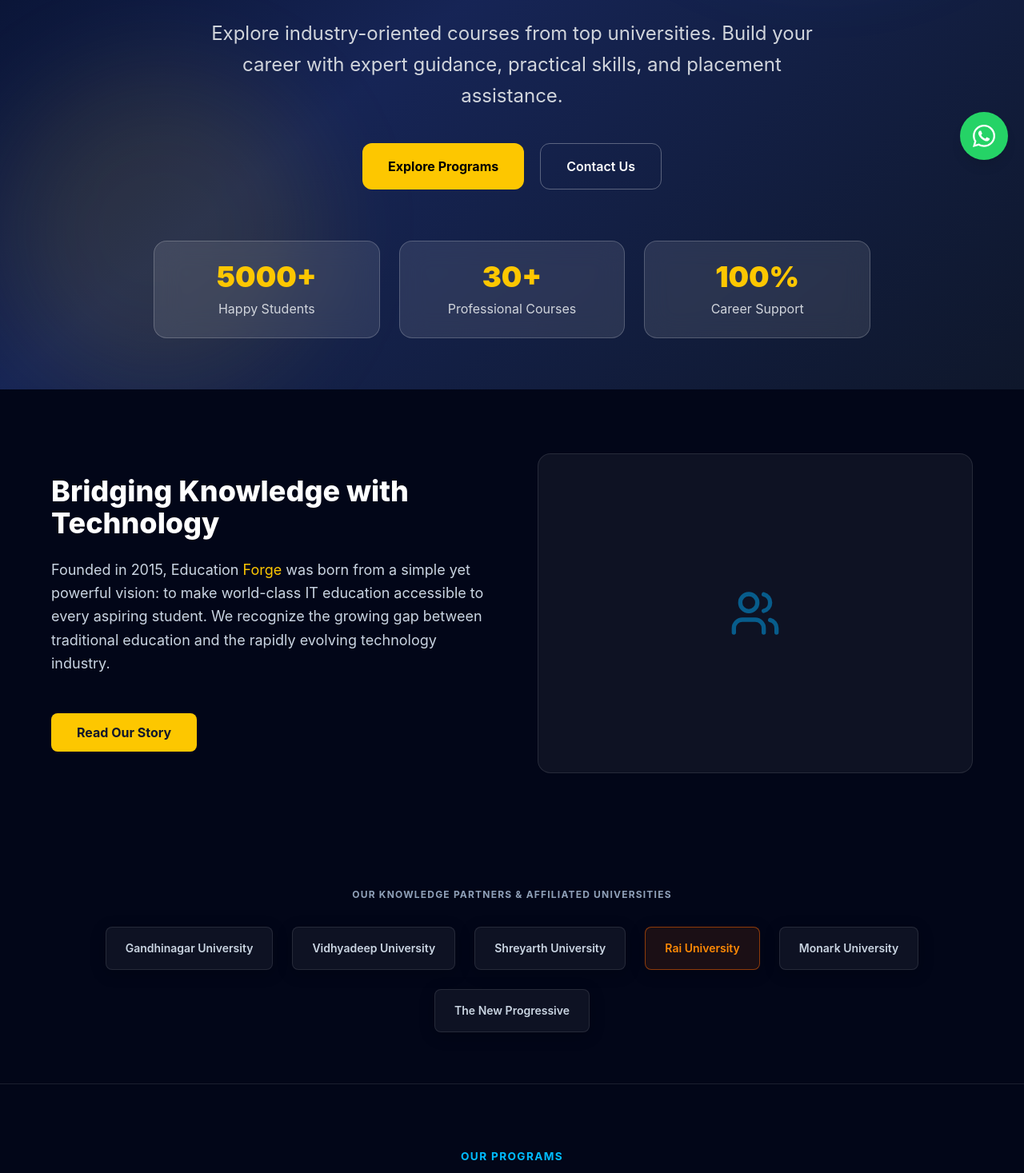
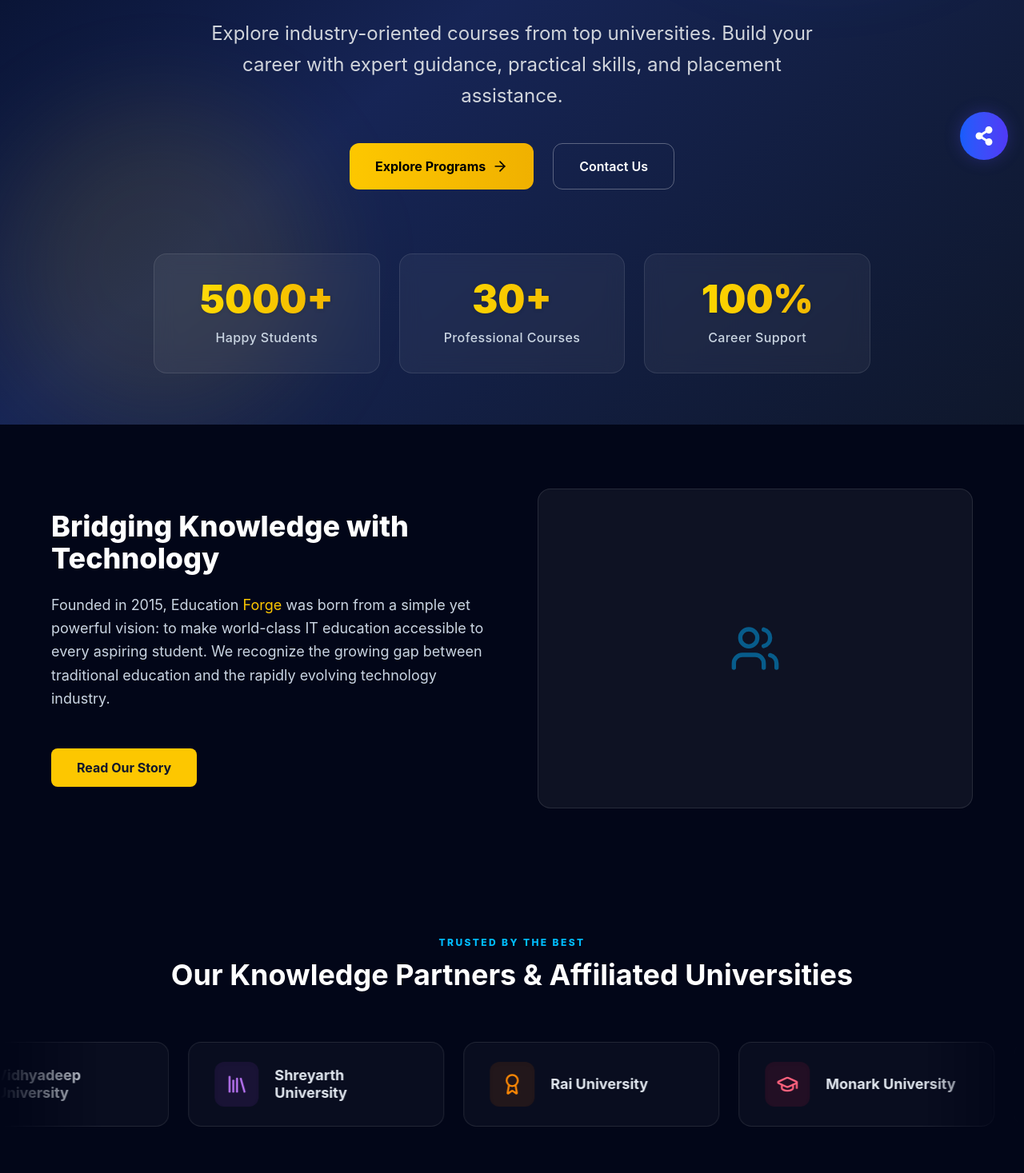
Before and after one commit to Memakiyasunil/Collage_demo, a React (Vite) app in the folder frontend/: page / in a window 1280 px wide. Shown: the part 580-2047 px from the top of the page at 80% size. Built offline with nearby package versions, Linux system fonts and the light colour scheme.

Commit message:
feat: add Careers page, reusable components, and initialize backend server structure

```diff
--- a/frontend/src/components/Features.jsx
+++ b/frontend/src/components/Features.jsx
@@ -1,47 +1,81 @@
-import React from 'react';
-import { BookOpen, Users, Briefcase, Building2, MonitorPlay, FileCheck } from 'lucide-react';
-import { motion } from 'framer-motion';
-import { fadeInUp, staggerContainer } from '../utils/animations';
+import React, { useState, useEffect } from 'react';
+import { BookOpen, Users, Briefcase, Building2, MonitorPlay, FileCheck, ChevronLeft, ChevronRight } from 'lucide-react';
+import { motion, AnimatePresence } from 'framer-motion';
 
 const featuresData = [
   {
     title: 'Industry-Aligned Syllabus',
     description: 'Curriculum designed with industry experts to match real-world requirements.',
-    icon: BookOpen
+    icon: BookOpen,
+    color: 'text-blue-400',
+    bgColor: 'bg-blue-500/10',
+    hoverBorder: 'hover:border-blue-500/30'
   },
   {
     title: 'Qualified Trainers',
     description: 'Learn from experienced professionals with deep domain expertise.',
-    icon: Users
+    icon: Users,
+    color: 'text-emerald-400',
+    bgColor: 'bg-emerald-500/10',
+    hoverBorder: 'hover:border-emerald-500/30'
   },
   {
     title: 'Placement Tie-ups',
     description: 'Strong industry connections ensuring excellent placement opportunities.',
-    icon: Briefcase
+    icon: Briefcase,
+    color: 'text-purple-400',
+    bgColor: 'bg-purple-500/10',
+    hoverBorder: 'hover:border-purple-500/30'
   },
   {
     title: 'Campus Placements',
     description: 'Dedicated placement cell organizing on-campus recruitment drives.',
-    icon: Building2
+    icon: Building2,
+    color: 'text-rose-400',
+    bgColor: 'bg-rose-500/10',
+    hoverBorder: 'hover:border-rose-500/30'
   },
   {
     title: 'Hands-on Learning',
     description: 'Project-based approach with real-world tools and technologies.',
-    icon: MonitorPlay
+    icon: MonitorPlay,
+    color: 'text-amber-400',
+    bgColor: 'bg-amber-500/10',
+    hoverBorder: 'hover:border-amber-500/30'
   },
   {
     title: 'Exam Management',
     description: 'Comprehensive exam preparation and assessment framework.',
-    icon: FileCheck
+    icon: FileCheck,
+    color: 'text-cyan-400',
+    bgColor: 'bg-cyan-500/10',
+    hoverBorder: 'hover:border-cyan-500/30'
   }
 ];
 
 const Features = () => {
+  const [currentIndex, setCurrentIndex] = useState(0);
+
+  const nextSlide = () => {
+    setCurrentIndex((prevIndex) => (prevIndex === featuresData.length - 1 ? 0 : prevIndex + 1));
+  };
+
+  const prevSlide = () => {
+    setCurrentIndex((prevIndex) => (prevIndex === 0 ? featuresData.length - 1 : prevIndex - 1));
+  };
+
+  useEffect(() => {
+    const timer = setInterval(() => {
+      nextSlide();
+    }, 4000);
+    return () => clearInterval(timer);
+  }, []);
+
   return (
     <section className="py-20 px-8 bg-slate-950 relative overflow-hidden">
       <div className="absolute inset-0 bg-[radial-gradient(ellipse_at_bottom,_var(--tw-gradient-stops))] from-indigo-900/10 via-transparent to-transparent pointer-events-none" />
       <div className="max-w-7xl mx-auto relative z-10">
-        <div className="text-center mb-20">
+        <div className="text-center mb-16">
           <span className="text-xs font-extrabold text-sky-400 tracking-[0.2em] uppercase mb-6 block">WHY EDUCATION <span className="text-yellow-400">FORGE</span></span>
           <h2 className="text-4xl md:text-5xl font-extrabold text-white mb-6 tracking-tight">What Makes Us Different</h2>
           <p className="text-slate-300 max-w-2xl mx-auto text-lg font-light">
@@ -49,30 +83,52 @@ const Features = () => {
           </p>
         </div>
 
-        <motion.div
-          className="grid grid-cols-1 md:grid-cols-2 lg:grid-cols-3 gap-8"
-          initial="hidden"
-          whileInView="visible"
-          viewport={{ once: true, amount: 0.1 }}
-          variants={staggerContainer}
-        >
-          {featuresData.map((feature, idx) => {
-            const Icon = feature.icon;
-            return (
+        <div className="relative max-w-4xl mx-auto h-[450px] md:h-[350px] flex items-center justify-center">
+          <button
+            onClick={prevSlide}
+            className="absolute left-0 z-20 w-12 h-12 flex items-center justify-center bg-white/5 hover:bg-white/10 rounded-full text-white backdrop-blur-md transition-colors border border-white/10 hover:border-white/30 -ml-4 md:-ml-6"
+          >
+            <ChevronLeft size={24} />
+          </button>
+
+          <div className="w-full h-full relative flex items-center justify-center px-12 md:px-20">
+            <AnimatePresence mode="wait">
               <motion.div
-                key={idx}
-                className="bg-white/5 p-8 rounded-2xl shadow-[0_4px_20px_rgba(0,0,0,0.2)] border border-white/10 hover:shadow-[0_8px_30px_rgba(14,165,233,0.15)] transition-shadow duration-300 flex flex-col"
-                variants={fadeInUp}
+                key={currentIndex}
+                initial={{ opacity: 0, x: 50, scale: 0.95 }}
+                animate={{ opacity: 1, x: 0, scale: 1 }}
+                exit={{ opacity: 0, x: -50, scale: 0.95 }}
+                transition={{ duration: 0.4, ease: "easeInOut" }}
+                className={`bg-white/5 p-8 md:p-12 w-full rounded-3xl shadow-[0_4px_30px_rgba(0,0,0,0.3)] border border-white/10 ${featuresData[currentIndex].hoverBorder} transition-all duration-300 flex flex-col items-center text-center`}
               >
-                <div className="w-12 h-12 rounded-xl bg-sky-500/10 text-sky-400 flex items-center justify-center mb-6">
-                  <Icon size={24} />
+                <div className={`w-20 h-20 rounded-2xl ${featuresData[currentIndex].bgColor} ${featuresData[currentIndex].color} flex items-center justify-center mb-8 shadow-inner`}>
+                  {React.createElement(featuresData[currentIndex].icon, { size: 40 })}
                 </div>
-                <h3 className="text-xl font-bold text-white mb-3">{feature.title}</h3>
-                <p className="text-slate-400 leading-relaxed text-sm">{feature.description}</p>
+                <h3 className="text-2xl md:text-3xl font-bold text-white mb-4">{featuresData[currentIndex].title}</h3>
+                <p className="text-slate-400 leading-relaxed text-base md:text-lg max-w-2xl">{featuresData[currentIndex].description}</p>
               </motion.div>
-            );
-          })}
-        </motion.div>
+            </AnimatePresence>
+          </div>
+
+          <button
+            onClick={nextSlide}
+            className="absolute right-0 z-20 w-12 h-12 flex items-center justify-center bg-white/5 hover:bg-white/10 rounded-full text-white backdrop-blur-md transition-colors border border-white/10 hover:border-white/30 -mr-4 md:-mr-6"
+          >
+            <ChevronRight size={24} />
+          </button>
+        </div>
+
+        <div className="flex justify-center mt-10 gap-3">
+          {featuresData.map((_, idx) => (
+            <button
+              key={idx}
+              onClick={() => setCurrentIndex(idx)}
+              className={`w-2.5 h-2.5 rounded-full transition-all duration-300 ${
+                currentIndex === idx ? 'bg-sky-400 w-8 shadow-[0_0_10px_rgba(56,189,248,0.5)]' : 'bg-white/20 hover:bg-white/40'
+              }`}
+            />
+          ))}
+        </div>
       </div>
     </section>
   );
--- a/frontend/src/components/FloatingSocials.jsx
+++ b/frontend/src/components/FloatingSocials.jsx
@@ -1,28 +1,45 @@
-import React from 'react';
-import { FaFacebookF, FaInstagram, FaLinkedinIn, FaYoutube, FaWhatsapp } from 'react-icons/fa';
+import React, { useState } from 'react';
+import { FaFacebookF, FaInstagram, FaLinkedinIn, FaYoutube, FaWhatsapp, FaShareAlt, FaTimes } from 'react-icons/fa';
 
 const FloatingSocials = () => {
+  const [isOpen, setIsOpen] = useState(false);
+
   return (
-    <>
-      <div className="fixed right-5 top-1/2 -translate-y-1/2 flex flex-col gap-4 z-[1000] hidden md:flex">
-        <a href="#" className="group w-10 h-10 bg-white/10 hover:bg-white/20 border border-white/10 rounded-full flex items-center justify-center text-white transition-all shadow-lg hover:scale-110">
-          <FaFacebookF size={18} className="transition-colors duration-300 group-hover:text-[#1877F2]" />
+    <div className="fixed right-5 bottom-5 flex flex-col items-center gap-3 z-[1000]">
+      <div
+        className={`flex flex-col gap-3 transition-all duration-300 ease-in-out ${
+          isOpen ? 'opacity-100 translate-y-0 scale-100 visible' : 'opacity-0 translate-y-10 scale-90 invisible absolute bottom-full pb-4'
+        } origin-bottom`}
+      >
+        <a href="#" className="group w-12 h-12 bg-[#1a1f2c] hover:bg-white/20 border border-white/10 rounded-full flex items-center justify-center text-white transition-all shadow-lg hover:scale-110">
+          <FaFacebookF size={20} className="transition-colors duration-300 group-hover:text-[#1877F2]" />
         </a>
-        <a href="#" className="group w-10 h-10 bg-white/10 hover:bg-white/20 border border-white/10 rounded-full flex items-center justify-center text-white transition-all shadow-lg hover:scale-110">
-          <FaInstagram size={18} className="transition-colors duration-300 group-hover:text-[#E4405F]" />
+        <a href="#" className="group w-12 h-12 bg-[#1a1f2c] hover:bg-white/20 border border-white/10 rounded-full flex items-center justify-center text-white transition-all shadow-lg hover:scale-110">
+          <FaInstagram size={20} className="transition-colors duration-300 group-hover:text-[#E4405F]" />
         </a>
-        <a href="#" className="group w-10 h-10 bg-white/10 hover:bg-white/20 border border-white/10 rounded-full flex items-center justify-center text-white transition-all shadow-lg hover:scale-110">
-          <FaLinkedinIn size={18} className="transition-colors duration-300 group-hover:text-[#0A66C2]" />
+        <a href="#" className="group w-12 h-12 bg-[#1a1f2c] hover:bg-white/20 border border-white/10 rounded-full flex items-center justify-center text-white transition-all shadow-lg hover:scale-110">
+          <FaLinkedinIn size={20} className="transition-colors duration-300 group-hover:text-[#0A66C2]" />
         </a>
-        <a href="#" className="group w-10 h-10 bg-white/10 hover:bg-white/20 border border-white/10 rounded-full flex items-center justify-center text-white transition-all shadow-lg hover:scale-110">
-          <FaYoutube size={18} className="transition-colors duration-300 group-hover:text-[#FF0000]" />
+        <a href="#" className="group w-12 h-12 bg-[#1a1f2c] hover:bg-white/20 border border-white/10 rounded-full flex items-center justify-center text-white transition-all shadow-lg hover:scale-110">
+          <FaYoutube size={20} className="transition-colors duration-300 group-hover:text-[#FF0000]" />
+        </a>
+        <a href="#" className="group w-12 h-12 bg-[#1a1f2c] hover:bg-white/20 border border-white/10 rounded-full flex items-center justify-center text-white transition-all shadow-lg hover:scale-110">
+          <FaWhatsapp size={20} className="transition-colors duration-300 group-hover:text-[#25D366]" />
         </a>
       </div>
 
-      <a href="#" className="fixed right-5 bottom-5 w-[60px] h-[60px] bg-[#25D366] rounded-full flex items-center justify-center shadow-lg z-[1000] transition-transform duration-300 hover:scale-110 hover:shadow-xl hover:bg-[#20bd5a]">
-        <FaWhatsapp size={32} color="white" />
-      </a>
-    </>
+      <button
+        onClick={() => setIsOpen(!isOpen)}
+        className="w-[60px] h-[60px] bg-gradient-to-r from-blue-600 to-indigo-600 rounded-full flex items-center justify-center shadow-[0_0_20px_rgba(79,70,229,0.3)] transition-all duration-300 hover:scale-110 hover:shadow-[0_0_25px_rgba(79,70,229,0.5)] text-white z-50 mt-2"
+      >
+        <div className={`transition-transform duration-300 ${isOpen ? 'rotate-90 scale-0' : 'rotate-0 scale-100'} absolute`}>
+          <FaShareAlt size={24} />
+        </div>
+        <div className={`transition-transform duration-300 ${isOpen ? 'rotate-0 scale-100' : '-rotate-90 scale-0'} absolute`}>
+          <FaTimes size={24} />
+        </div>
+      </button>
+    </div>
   );
 };
 
--- a/frontend/src/components/Hero.jsx
+++ b/frontend/src/components/Hero.jsx
@@ -65,14 +65,20 @@ const Hero = () => {
           {/* CTA Buttons */}
           <motion.div
             variants={fadeInUp}
-            className="flex flex-col sm:flex-row gap-5 justify-center mb-16"
+            className="flex flex-col sm:flex-row gap-6 justify-center mb-20"
           >
-            <button className="bg-yellow-400 text-black px-8 py-4 rounded-xl font-bold hover:bg-yellow-300 transition-all duration-300 hover:scale-105">
-              Explore Programs
+            <button className="relative overflow-hidden group bg-gradient-to-r from-yellow-400 to-yellow-500 text-black px-8 py-4 rounded-xl font-bold transition-all duration-300 hover:scale-105 hover:shadow-[0_0_30px_rgba(250,204,21,0.4)]">
+              <span className="relative z-10 flex items-center gap-2">
+                Explore Programs
+                <ArrowRight className="w-5 h-5 group-hover:translate-x-1 transition-transform" />
+              </span>
+              <div className="absolute inset-0 h-full w-full bg-gradient-to-r from-transparent via-white/40 to-transparent -translate-x-[150%] group-hover:translate-x-[150%] transition-transform duration-700 ease-in-out" />
             </button>
 
-            <button className="border border-white/30 px-8 py-4 rounded-xl font-semibold hover:bg-white/10 transition-all duration-300">
-              Contact Us
+            <button className="relative overflow-hidden group border border-white/30 px-8 py-4 rounded-xl font-semibold text-white transition-all duration-300 hover:scale-105 hover:bg-white/10 hover:border-white/60 hover:shadow-[0_0_20px_rgba(255,255,255,0.15)]">
+              <span className="relative z-10 flex items-center gap-2">
+                Contact Us
+              </span>
             </button>
           </motion.div>
 
@@ -82,34 +88,28 @@ const Hero = () => {
             variants={fadeInUp}
             className="grid grid-cols-1 sm:grid-cols-3 gap-6 max-w-4xl mx-auto"
           >
-            <div className="bg-white/10 backdrop-blur-lg border border-white/20 rounded-2xl p-6">
-              <h2 className="text-4xl font-black text-yellow-400">
-                5000+
-              </h2>
-              <p className="text-gray-300 mt-2">
-                Happy Students
-              </p>
-            </div>
+            {[
+              { number: "5000+", label: "Happy Students" },
+              { number: "30+", label: "Professional Courses" },
+              { number: "100%", label: "Career Support" }
+            ].map((stat, index) => (
+              <motion.div
+                key={index}
+                whileHover={{ y: -8, scale: 1.02 }}
+                className="group relative bg-white/5 backdrop-blur-md border border-white/10 rounded-2xl p-8 overflow-hidden transition-all duration-300 hover:bg-white/10 hover:border-yellow-400/30 hover:shadow-[0_15px_30px_rgba(0,0,0,0.4)]"
+              >
+                <div className="absolute inset-0 bg-gradient-to-br from-yellow-400/0 to-yellow-400/0 group-hover:from-yellow-400/5 group-hover:to-transparent transition-colors duration-300" />
 
+                <h2 className="relative z-10 text-4xl md:text-5xl font-black text-transparent bg-clip-text bg-gradient-to-r from-yellow-300 to-yellow-500 drop-shadow-sm group-hover:scale-110 transition-transform duration-300 origin-left">
+                  {stat.number}
+                </h2>
+                <p className="relative z-10 text-slate-300 mt-3 font-medium tracking-wide group-hover:text-white transition-colors duration-300">
+                  {stat.label}
+                </p>
 
-            <div className="bg-white/10 backdrop-blur-lg border border-white/20 rounded-2xl p-6">
-              <h2 className="text-4xl font-black text-yellow-400">
-                30+
-              </h2>
-              <p className="text-gray-300 mt-2">
-                Professional Courses
-              </p>
-            </div>
-
-
-            <div className="bg-white/10 backdrop-blur-lg border border-white/20 rounded-2xl p-6">
-              <h2 className="text-4xl font-black text-yellow-400">
-                100%
-              </h2>
-              <p className="text-gray-300 mt-2">
-                Career Support
-              </p>
-            </div>
+                <div className="absolute -bottom-2 -right-2 w-16 h-16 bg-yellow-400/20 rounded-full blur-2xl opacity-0 group-hover:opacity-100 transition-opacity duration-500" />
+              </motion.div>
+            ))}
           </motion.div>
 
 
--- a/frontend/src/components/PartnerLogos.jsx
+++ b/frontend/src/components/PartnerLogos.jsx
@@ -1,19 +1,57 @@
 import React from 'react';
+import { motion } from 'framer-motion';
+import { Landmark, Building, Library, Award, GraduationCap, BookMarked } from 'lucide-react';
+
+const partners = [
+  { name: "Gandhinagar University", icon: Landmark, color: "text-blue-400", bg: "bg-blue-500/10", border: "group-hover:border-blue-500/50" },
+  { name: "Vidhyadeep University", icon: Building, color: "text-emerald-400", bg: "bg-emerald-500/10", border: "group-hover:border-emerald-500/50" },
+  { name: "Shreyarth University", icon: Library, color: "text-purple-400", bg: "bg-purple-500/10", border: "group-hover:border-purple-500/50" },
+  { name: "Rai University", icon: Award, color: "text-orange-400", bg: "bg-orange-500/10", border: "group-hover:border-orange-500/50" },
+  { name: "Monark University", icon: GraduationCap, color: "text-rose-400", bg: "bg-rose-500/10", border: "group-hover:border-rose-500/50" },
+  { name: "The New Progressive", icon: BookMarked, color: "text-amber-400", bg: "bg-amber-500/10", border: "group-hover:border-amber-500/50" },
+];
 
 const PartnerLogos = () => {
+  // Duplicate array twice for smooth infinite scrolling
+  const duplicatedPartners = [...partners, ...partners];
+
   return (
-    <section className="py-16 px-8 bg-slate-950 border-b border-white/10 relative">
-      <div className="absolute inset-0 bg-[radial-gradient(ellipse_at_bottom,_var(--tw-gradient-stops))] from-sky-900/10 via-transparent to-transparent pointer-events-none" />
-      <div className="text-center">
-        <h4 className="text-slate-400 text-xs font-bold tracking-widest uppercase mb-8">OUR KNOWLEDGE PARTNERS & AFFILIATED UNIVERSITIES</h4>
-        <div className="flex justify-center items-center flex-wrap gap-6 max-w-5xl mx-auto">
-          {/* Using styled text placeholders for logos since actual images are unavailable */}
-          <div className="bg-white/5 border border-white/10 py-4 px-6 rounded-lg text-slate-300 font-semibold text-sm shadow-[0_4px_20px_rgba(0,0,0,0.2)] flex items-center justify-center min-w-[140px] text-center hover:border-sky-500/50 transition-colors">Gandhinagar University</div>
-          <div className="bg-white/5 border border-white/10 py-4 px-6 rounded-lg text-slate-300 font-semibold text-sm shadow-[0_4px_20px_rgba(0,0,0,0.2)] flex items-center justify-center min-w-[140px] text-center hover:border-sky-500/50 transition-colors">Vidhyadeep University</div>
-          <div className="bg-white/5 border border-white/10 py-4 px-6 rounded-lg text-slate-300 font-semibold text-sm shadow-[0_4px_20px_rgba(0,0,0,0.2)] flex items-center justify-center min-w-[140px] text-center hover:border-sky-500/50 transition-colors">Shreyarth University</div>
-          <div className="bg-orange-500/10 border border-orange-500/50 py-4 px-6 rounded-lg text-orange-400 font-semibold text-sm shadow-[0_4px_20px_rgba(0,0,0,0.2)] flex items-center justify-center min-w-[140px] text-center hover:bg-orange-500/20 transition-colors">Rai University</div>
-          <div className="bg-white/5 border border-white/10 py-4 px-6 rounded-lg text-slate-300 font-semibold text-sm shadow-[0_4px_20px_rgba(0,0,0,0.2)] flex items-center justify-center min-w-[140px] text-center hover:border-sky-500/50 transition-colors">Monark University</div>
-          <div className="bg-white/5 border border-white/10 py-4 px-6 rounded-lg text-slate-300 font-semibold text-sm shadow-[0_4px_20px_rgba(0,0,0,0.2)] flex items-center justify-center min-w-[140px] text-center hover:border-sky-500/50 transition-colors">The New Progressive</div>
+    <section className="py-20 bg-slate-950 border-b border-white/5 relative overflow-hidden">
+      {/* Background glow */}
+      <div className="absolute inset-0 bg-[radial-gradient(ellipse_at_top,_var(--tw-gradient-stops))] from-indigo-900/10 via-transparent to-transparent pointer-events-none" />
+
+      <div className="max-w-7xl mx-auto relative z-10">
+        <div className="text-center mb-12 px-8">
+          <span className="text-xs font-extrabold text-sky-400 tracking-[0.2em] uppercase block">
+            TRUSTED BY THE BEST
+          </span>
+          <h2 className="text-3xl md:text-4xl font-bold text-white mt-3">Our Knowledge Partners & Affiliated Universities</h2>
+        </div>
+
+        {/* Marquee Container with fade masks on edges */}
+        <div className="relative flex overflow-hidden [mask-image:_linear-gradient(to_right,transparent_0,_black_128px,_black_calc(100%-128px),transparent_100%)] py-4">
+          <motion.div
+            className="flex space-x-6 w-max px-4"
+            animate={{ x: ["0%", "-50%"] }}
+            transition={{ ease: "linear", duration: 30, repeat: Infinity }}
+          >
+            {duplicatedPartners.map((partner, idx) => {
+              const Icon = partner.icon;
+              return (
+                <div
+                  key={idx}
+                  className={`group flex items-center gap-5 bg-white/[0.03] backdrop-blur-sm border border-white/10 px-8 py-6 rounded-2xl min-w-[320px] transition-all duration-300 hover:bg-white/[0.08] ${partner.border} hover:shadow-[0_8px_30px_rgba(0,0,0,0.3)]`}
+                >
+                  <div className={`w-14 h-14 rounded-xl flex items-center justify-center ${partner.bg} ${partner.color} transition-transform duration-300 group-hover:scale-110 shadow-inner`}>
+                    <Icon size={28} />
+                  </div>
+                  <span className="font-bold text-lg text-slate-200 group-hover:text-white transition-colors duration-300 leading-tight">
+                    {partner.name}
+                  </span>
+                </div>
+              );
+            })}
+          </motion.div>
         </div>
       </div>
     </section>
```
Also changed, not shown: frontend/src/pages/Careers.jsx (+8 -8 lines), 2 other files (tests, documents, lock files or other folders).
